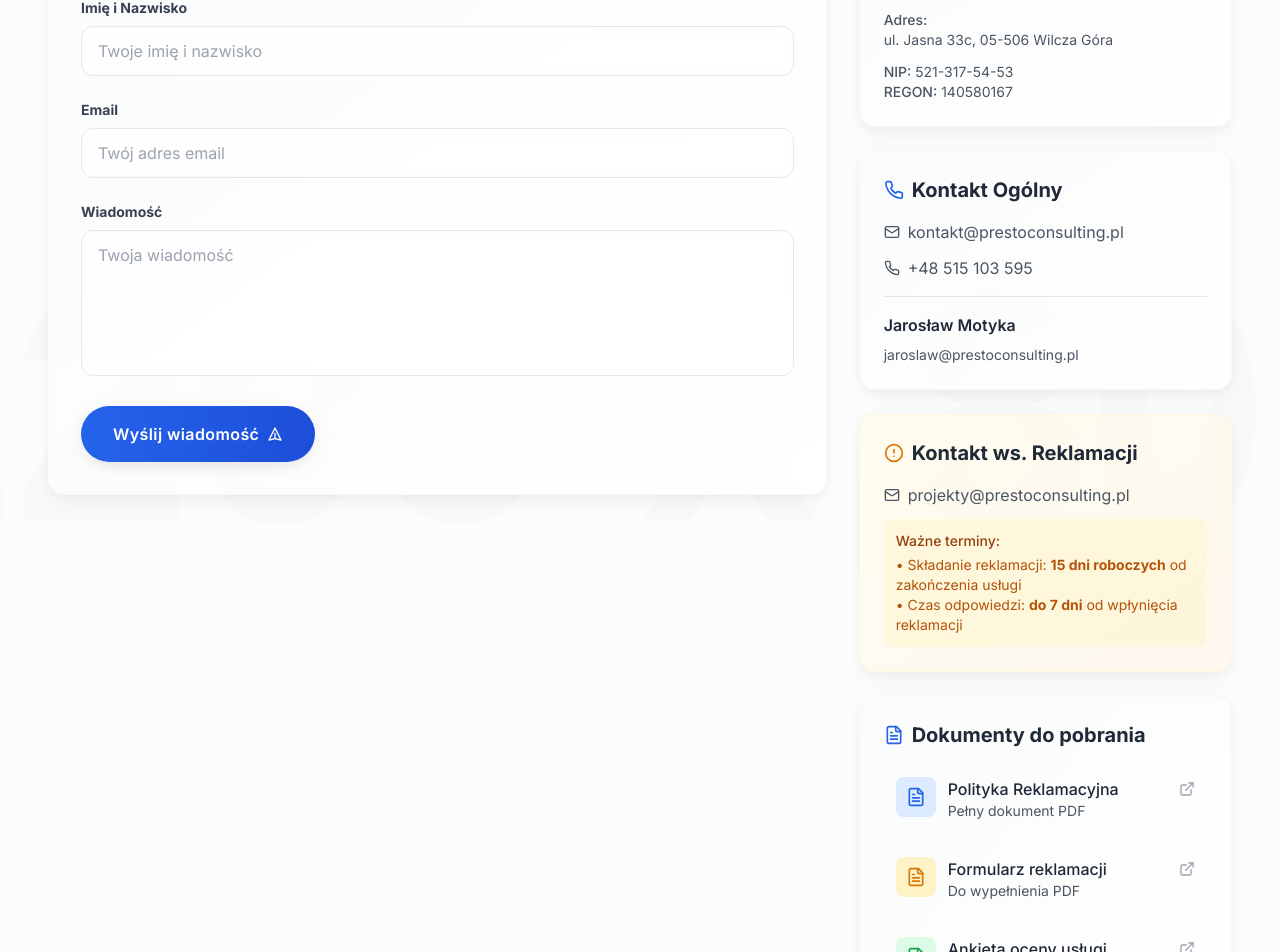
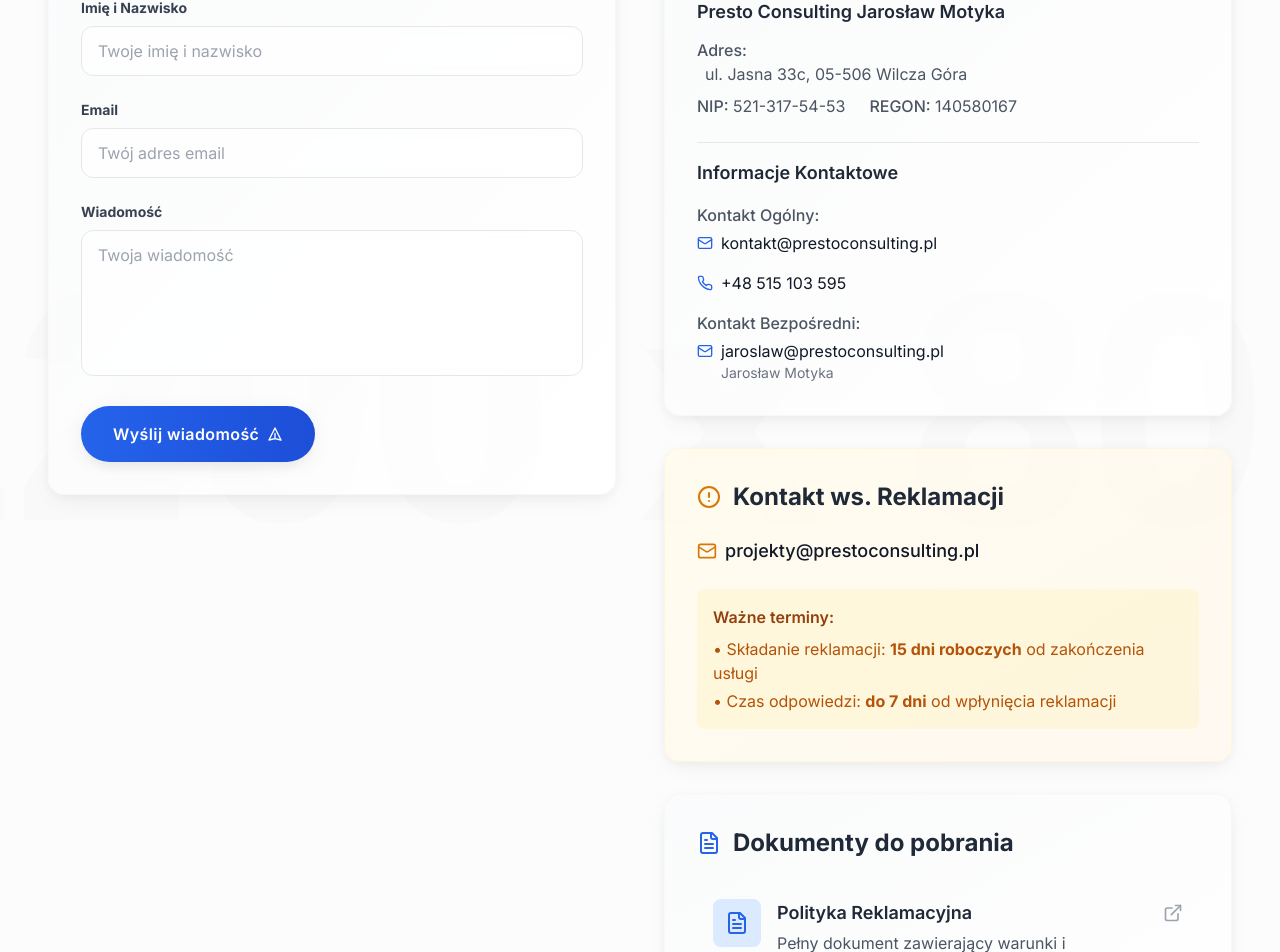
Before and after one commit to facetcoztoba/presto-web-dynamics, a React (Vite) app: page / in a window 1280 px wide. Shown: the part 6515-7467 px from the top of the page. Built offline with nearby package versions, Linux system fonts and the light colour scheme.

Commit message:
Refactor: Simplify ContactSection layout
Simplified the ContactSection layout to a 2-column structure, with the form on the left and consolidated contact/company information on the right.  Removed the extra documents and reorganized the information for better visual balance.

```diff
--- a/src/components/ContactSection.tsx
+++ b/src/components/ContactSection.tsx
@@ -19,169 +19,137 @@ const ContactSection: React.FC = () => {
         <SectionHeader
           subtitle="Skontaktuj się z nami"
           title="Porozmawiajmy o rozwoju Twojej firmy."
-          className="text-center mb-12"
+          className="text-center mb-16"
         />
 
-        <div className="grid grid-cols-1 lg:grid-cols-3 gap-8">
+        <div className="grid grid-cols-1 lg:grid-cols-2 gap-12">
           {/* Contact Form - Left Column */}
-          <div className="lg:col-span-2">
+          <div>
             <ContactForm />
           </div>
 
           {/* Contact Information - Right Column */}
+          <div className="space-y-8">
+            {/* Company Information & General Contact */}
+            <div className="bg-gradient-to-br from-gray-50/80 to-white/80 backdrop-blur-sm p-8 rounded-2xl shadow-soft border border-gray-100/50">
+              <h3 className="text-2xl font-bold text-gray-800 mb-6 font-inter flex items-center">
+                <Mail className="w-6 h-6 mr-3 text-primary-600" />
+                Dane Firmy i Kontakt
+              </h3>
+
               <div className="space-y-6">
-            {/* Company Information */}
-            <div className="bg-gradient-to-br from-gray-50/80 to-white/80 backdrop-blur-sm p-6 rounded-2xl shadow-soft border border-gray-100/50">
-              <h3 className="text-xl font-bold text-gray-800 mb-4 font-inter flex items-center">
-                <Mail className="w-5 h-5 mr-2 text-primary-600" />
-                Dane Firmy
-              </h3>
-              <div className="space-y-3 text-gray-600 font-inter text-sm">
+                {/* Company Details */}
                 <div>
-                  <p className="font-semibold text-gray-800">Presto Consulting Jarosław Motyka</p>
-                </div>
+                  <h4 className="font-semibold text-gray-800 mb-3 text-lg">Presto Consulting Jarosław Motyka</h4>
+                  <div className="space-y-2 text-gray-600 font-inter">
                     <div>
-                  <p className="font-medium">Adres:</p>
-                  <a href="https://www.google.com/maps/place/Jasna+33C,+Wilcza+G%C3%B3ra,+Poland/" target="_blank" rel="noopener noreferrer" className="hover:text-primary-600 transition-colors duration-300">
+                      <span className="font-medium">Adres:</span>
+                      <a href="https://www.google.com/maps/place/Jasna+33C,+Wilcza+G%C3%B3ra,+Poland/" target="_blank" rel="noopener noreferrer" className="block hover:text-primary-600 transition-colors duration-300 ml-2">
                         ul. Jasna 33c, 05-506 Wilcza Góra
                       </a>
                     </div>
-                <div>
+                    <div className="flex gap-6">
                       <p><span className="font-medium">NIP:</span> 521-317-54-53</p>
                       <p><span className="font-medium">REGON:</span> 140580167</p>
                     </div>
                   </div>
                 </div>
 
-            {/* General Contact */}
-            <div className="bg-gradient-to-br from-gray-50/80 to-white/80 backdrop-blur-sm p-6 rounded-2xl shadow-soft border border-gray-100/50">
-              <h3 className="text-xl font-bold text-gray-800 mb-4 font-inter flex items-center">
-                <Phone className="w-5 h-5 mr-2 text-primary-600" />
-                Kontakt Ogólny
-              </h3>
-              <div className="space-y-3 text-gray-600 font-inter">
+                {/* Contact Information */}
+                <div className="pt-4 border-t border-gray-200">
+                  <h4 className="font-semibold text-gray-800 mb-4 text-lg">Informacje Kontaktowe</h4>
+                  <div className="space-y-4">
                     <div className="group">
-                  <p className="transition-colors duration-300 group-hover:text-primary-600">
-                    <a href="mailto:kontakt@prestoconsulting.pl" className="hover:text-primary-600 transition-colors duration-300 flex items-center">
-                      <Mail className="w-4 h-4 mr-2" />
+                      <p className="text-gray-600 font-medium mb-1">Kontakt Ogólny:</p>
+                      <div className="flex items-center space-x-2">
+                        <Mail className="w-4 h-4 text-primary-600" />
+                        <a href="mailto:kontakt@prestoconsulting.pl" className="hover:text-primary-600 transition-colors duration-300">
                           kontakt@prestoconsulting.pl
                         </a>
-                  </p>
-                </div>
-                <div className="group">
-                  <p className="transition-colors duration-300 group-hover:text-primary-600">
-                    <a href="tel:+48515103595" className="hover:text-primary-600 transition-colors duration-300 flex items-center">
-                      <Phone className="w-4 h-4 mr-2" />
-                      +48 515 103 595
-                    </a>
-                  </p>
                       </div>
                     </div>
 
-              <div className="mt-4 pt-4 border-t border-gray-200">
-                <h4 className="font-semibold text-gray-800 mb-2">Jarosław Motyka</h4>
-                <div className="space-y-2 text-sm text-gray-600">
-                  <p>
+                    <div className="group">
+                      <div className="flex items-center space-x-2">
+                        <Phone className="w-4 h-4 text-primary-600" />
+                        <a href="tel:+48515103595" className="hover:text-primary-600 transition-colors duration-300">
+                          +48 515 103 595
+                        </a>
+                      </div>
+                    </div>
+
+                    <div className="group">
+                      <p className="text-gray-600 font-medium mb-1">Kontakt Bezpośredni:</p>
+                      <div className="flex items-center space-x-2">
+                        <Mail className="w-4 h-4 text-primary-600" />
                         <a href="mailto:jaroslaw@prestoconsulting.pl" className="hover:text-primary-600 transition-colors duration-300">
                           jaroslaw@prestoconsulting.pl
                         </a>
-                  </p>
+                      </div>
+                      <p className="text-sm text-gray-500 ml-6">Jarosław Motyka</p>
+                    </div>
+                  </div>
                 </div>
               </div>
             </div>
 
             {/* Complaints Contact */}
-            <div className="bg-gradient-to-br from-amber-50/80 to-orange-50/80 backdrop-blur-sm p-6 rounded-2xl shadow-soft border border-amber-100/50">
-              <h3 className="text-xl font-bold text-gray-800 mb-4 font-inter flex items-center">
-                <AlertCircle className="w-5 h-5 mr-2 text-amber-600" />
+            <div className="bg-gradient-to-br from-amber-50/80 to-orange-50/80 backdrop-blur-sm p-8 rounded-2xl shadow-soft border border-amber-100/50">
+              <h3 className="text-2xl font-bold text-gray-800 mb-6 font-inter flex items-center">
+                <AlertCircle className="w-6 h-6 mr-3 text-amber-600" />
                 Kontakt ws. Reklamacji
               </h3>
-              <div className="space-y-3 text-gray-600 font-inter">
+
+              <div className="space-y-6">
                 <div className="group">
-                  <p className="transition-colors duration-300 group-hover:text-primary-600">
-                    <a href="mailto:projekty@prestoconsulting.pl" className="hover:text-primary-600 transition-colors duration-300 flex items-center">
-                      <Mail className="w-4 h-4 mr-2" />
+                  <div className="flex items-center space-x-2 mb-3">
+                    <Mail className="w-5 h-5 text-amber-600" />
+                    <a href="mailto:projekty@prestoconsulting.pl" className="hover:text-primary-600 transition-colors duration-300 text-lg font-medium">
                       projekty@prestoconsulting.pl
                     </a>
-                  </p>
                   </div>
-                <div className="text-sm bg-amber-100/50 p-3 rounded-lg">
-                  <p className="font-medium text-amber-800 mb-1">Ważne terminy:</p>
-                  <p className="text-amber-700">• Składanie reklamacji: <strong>15 dni roboczych</strong> od zakończenia usługi</p>
-                  <p className="text-amber-700">• Czas odpowiedzi: <strong>do 7 dni</strong> od wpłynięcia reklamacji</p>
+                </div>
+
+                <div className="bg-amber-100/50 p-4 rounded-lg">
+                  <p className="font-semibold text-amber-800 mb-2">Ważne terminy:</p>
+                  <div className="space-y-1 text-amber-700">
+                    <p>• Składanie reklamacji: <strong>15 dni roboczych</strong> od zakończenia usługi</p>
+                    <p>• Czas odpowiedzi: <strong>do 7 dni</strong> od wpłynięcia reklamacji</p>
+                  </div>
                 </div>
               </div>
             </div>
 
             {/* Documents Section */}
-            <div className="bg-gradient-to-br from-gray-50/80 to-white/80 backdrop-blur-sm p-6 rounded-2xl shadow-soft border border-gray-100/50">
-              <h3 className="text-xl font-bold text-gray-800 mb-4 font-inter flex items-center">
-                <FileText className="w-5 h-5 mr-2 text-primary-600" />
+            <div className="bg-gradient-to-br from-gray-50/80 to-white/80 backdrop-blur-sm p-8 rounded-2xl shadow-soft border border-gray-100/50">
+              <h3 className="text-2xl font-bold text-gray-800 mb-6 font-inter flex items-center">
+                <FileText className="w-6 h-6 mr-3 text-primary-600" />
                 Dokumenty do pobrania
               </h3>
-              <div className="space-y-3">
+
+              <div className="space-y-4">
                 <a
                   href="https://hosting1736455092.freekru.pl/wp-content/uploads/2025/06/Polityka_Reklamacyjna_Presto.pdf"
                   target="_blank"
                   rel="noopener noreferrer"
-                  className="group flex items-start space-x-3 p-3 rounded-lg hover:bg-white/70 transition-all duration-300 hover:shadow-sm"
+                  className="group flex items-start space-x-4 p-4 rounded-lg hover:bg-white/70 transition-all duration-300 hover:shadow-sm"
                 >
-                  <div className="flex-shrink-0 w-10 h-10 bg-primary-100 text-primary-600 rounded-lg flex items-center justify-center group-hover:bg-primary-200 transition-colors duration-300">
-                    <FileText className="w-5 h-5" />
+                  <div className="flex-shrink-0 w-12 h-12 bg-primary-100 text-primary-600 rounded-lg flex items-center justify-center group-hover:bg-primary-200 transition-colors duration-300">
+                    <FileText className="w-6 h-6" />
                   </div>
                   <div className="flex-1 min-w-0">
-                    <p className="text-gray-800 font-medium font-inter group-hover:text-primary-700 transition-colors duration-300">
+                    <p className="text-gray-800 font-semibold font-inter group-hover:text-primary-700 transition-colors duration-300 text-lg">
                       Polityka Reklamacyjna
                     </p>
-                    <p className="text-sm text-gray-600 font-inter">
-                      Pełny dokument PDF
+                    <p className="text-gray-600 font-inter mt-1">
+                      Pełny dokument zawierający warunki i procedury reklamacyjne
                     </p>
                   </div>
-                  <ExternalLink className="w-4 h-4 text-gray-400 group-hover:text-primary-600 transition-colors duration-300 flex-shrink-0 mt-1" />
-                </a>
-
-                <a
-                  href="https://hosting1736455092.freekru.pl/wp-content/uploads/2025/06/Formularz_reklamacji_Presto.pdf"
-                  target="_blank"
-                  rel="noopener noreferrer"
-                  className="group flex items-start space-x-3 p-3 rounded-lg hover:bg-white/70 transition-all duration-300 hover:shadow-sm"
-                >
-                  <div className="flex-shrink-0 w-10 h-10 bg-amber-100 text-amber-600 rounded-lg flex items-center justify-center group-hover:bg-amber-200 transition-colors duration-300">
-                    <FileText className="w-5 h-5" />
-                  </div>
-                  <div className="flex-1 min-w-0">
-                    <p className="text-gray-800 font-medium font-inter group-hover:text-primary-700 transition-colors duration-300">
-                      Formularz reklamacji
-                    </p>
-                    <p className="text-sm text-gray-600 font-inter">
-                      Do wypełnienia PDF
-                    </p>
-                  </div>
-                  <ExternalLink className="w-4 h-4 text-gray-400 group-hover:text-primary-600 transition-colors duration-300 flex-shrink-0 mt-1" />
-                </a>
-
-                <a
-                  href="https://hosting1736455092.freekru.pl/wp-content/uploads/2025/06/Ankieta_oceny_Presto.pdf"
-                  target="_blank"
-                  rel="noopener noreferrer"
-                  className="group flex items-start space-x-3 p-3 rounded-lg hover:bg-white/70 transition-all duration-300 hover:shadow-sm"
-                >
-                  <div className="flex-shrink-0 w-10 h-10 bg-green-100 text-green-600 rounded-lg flex items-center justify-center group-hover:bg-green-200 transition-colors duration-300">
-                    <FileText className="w-5 h-5" />
-                  </div>
-                  <div className="flex-1 min-w-0">
-                    <p className="text-gray-800 font-medium font-inter group-hover:text-primary-700 transition-colors duration-300">
-                      Ankieta oceny usługi
-                    </p>
-                    <p className="text-sm text-gray-600 font-inter">
-                      Ocena jakości szkoleń
-                    </p>
-                  </div>
-                  <ExternalLink className="w-4 h-4 text-gray-400 group-hover:text-primary-600 transition-colors duration-300 flex-shrink-0 mt-1" />
+                  <ExternalLink className="w-5 h-5 text-gray-400 group-hover:text-primary-600 transition-colors duration-300 flex-shrink-0 mt-1" />
                 </a>
               </div>
 
-              <div className="mt-4 pt-4 border-t border-gray-200">
+              <div className="mt-6 pt-4 border-t border-gray-200">
                 <p className="text-sm text-gray-600 font-inter">
                   <strong>Formularz online:</strong> Możliwość złożenia reklamacji przez stronę internetową dostępna wkrótce.
                 </p>
```
Lines whose indentation alone changed are shown as unchanged.
